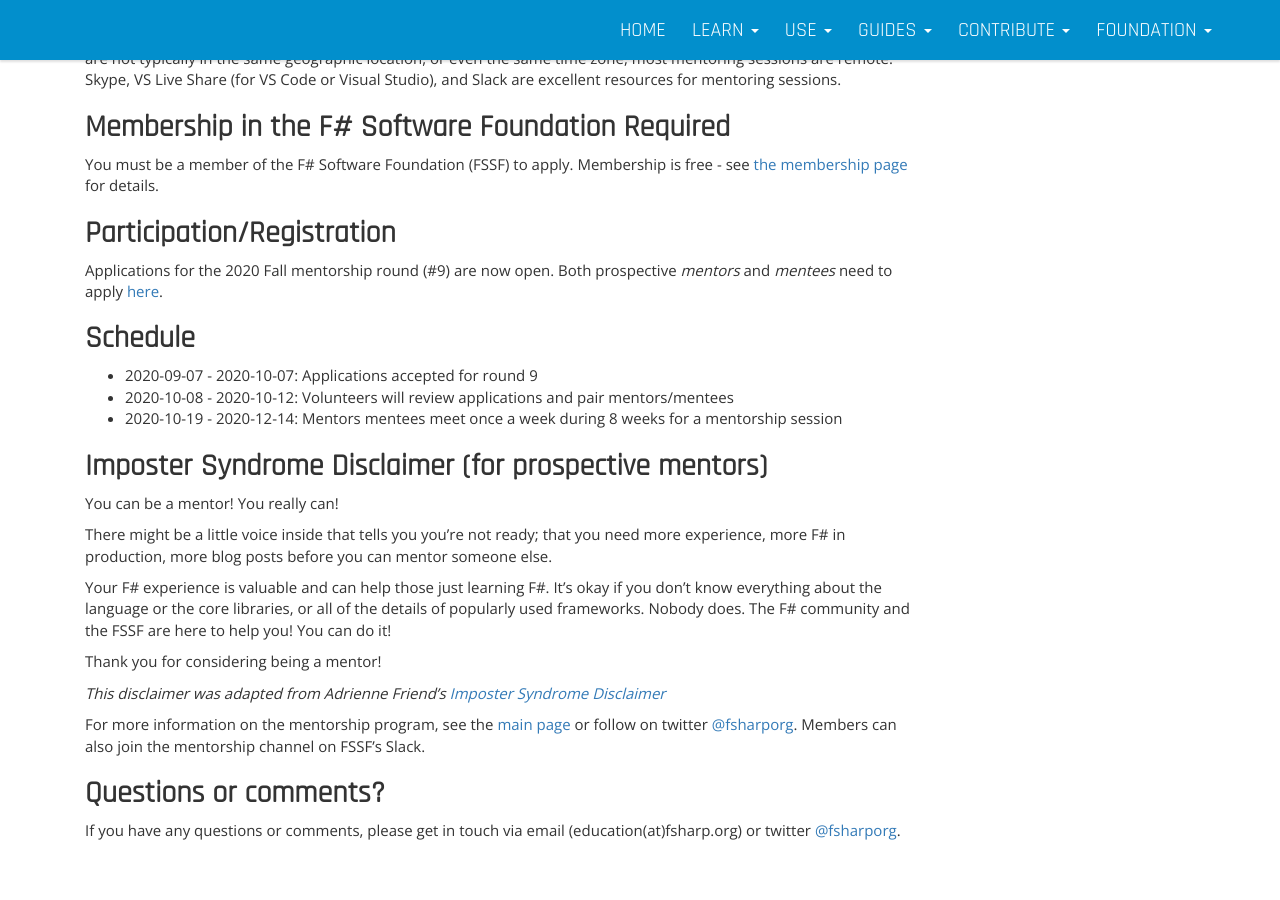
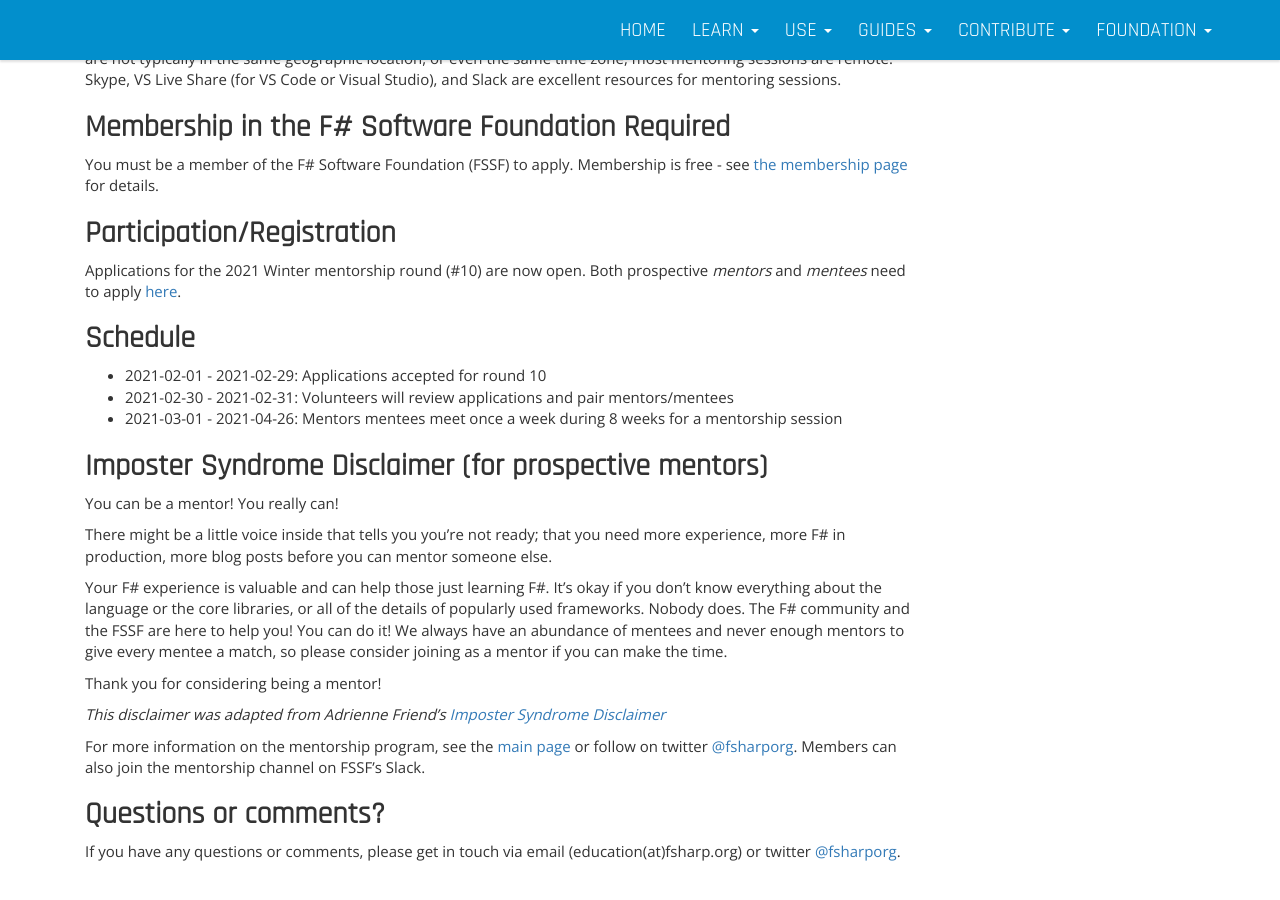
Before and after one commit to fsharp/fsharp.org, a Jekyll site: the page built from mentorship/index.md, in a window 1280 px wide and 900 px high, scrolled down 639 px. Built offline with Jekyll 4.4.1, drawn with Linux system fonts in a browser that asks for light colours; nearby versions of some CDN libraries.

Commit message:
Update info for the 2021 Winter mentorship round 10 (#860)
* Update info for the 2020 Fall mentorship round 9

* Update info for the 2021 Winter mentorship round 10

* It's already 2021

```diff
--- a/mentorship/index.md
+++ b/mentorship/index.md
@@ -29,13 +29,13 @@ You must be a member of the F# Software Foundation (FSSF) to apply. Membership i
 
 ## Participation/Registration
 
-Applications for the 2020 Fall mentorship round (#9) are now open. Both prospective _mentors_ and _mentees_ need to apply [here](https://forms.gle/dcp8drTgA6oDwxp56).
+Applications for the 2021 Winter mentorship round (#10) are now open. Both prospective _mentors_ and _mentees_ need to apply [here](https://forms.gle/K93PtAhWm9FyRdEBA).
 
 ## Schedule
 
-* 2020-09-07 - 2020-10-07: Applications accepted for round 9
-* 2020-10-08 - 2020-10-12: Volunteers will review applications and pair mentors/mentees
-* 2020-10-19 - 2020-12-14: Mentors mentees meet once a week during 8 weeks for a mentorship session
+* 2021-02-01 - 2021-02-29: Applications accepted for round 10
+* 2021-02-30 - 2021-02-31: Volunteers will review applications and pair mentors/mentees
+* 2021-03-01 - 2021-04-26: Mentors mentees meet once a week during 8 weeks for a mentorship session
 
 ## Imposter Syndrome Disclaimer (for prospective mentors)
 
@@ -43,7 +43,7 @@ You can be a mentor! You really can!
 
 There might be a little voice inside that tells you you're not ready; that you need more experience, more F# in production, more blog posts before you can mentor someone else.
 
-Your F# experience is valuable and can help those just learning F#. It's okay if you don't know everything about the language or the core libraries, or all of the details of popularly used frameworks. Nobody does. The F# community and the FSSF are here to help you! You can do it!
+Your F# experience is valuable and can help those just learning F#. It's okay if you don't know everything about the language or the core libraries, or all of the details of popularly used frameworks. Nobody does. The F# community and the FSSF are here to help you! You can do it! We always have an abundance of mentees and never enough mentors to give every mentee a match, so please consider joining as a mentor if you can make the time.
 
 Thank you for considering being a mentor!
 
```
Also changed, not shown: mentorship/register.md (+5 -5 lines).
